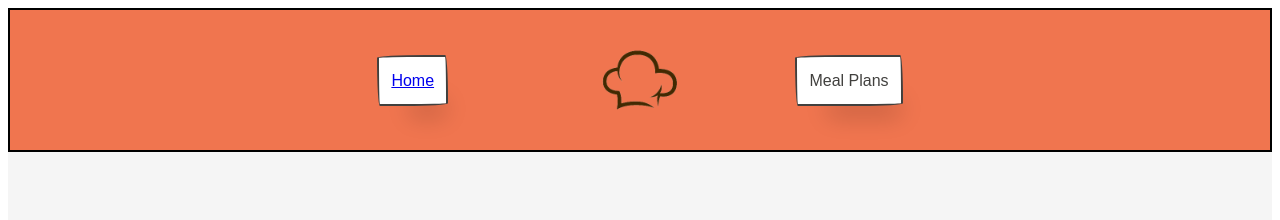
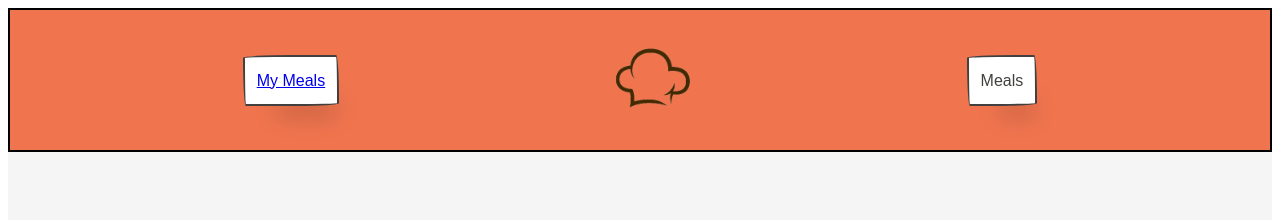
Before and after one commit to benji4genius/Meal-Planner-Web-App, a Vue app in the folder vue/: page /mealplans in a window 1280 px wide. Shown: the top 220 px of the page. Built offline with nearby package versions, Linux system fonts and the light colour scheme.

Commit message:
MS changed buttons around

```diff
--- a/vue/src/views/MealPlanView.vue
+++ b/vue/src/views/MealPlanView.vue
@@ -3,10 +3,18 @@
     <header>
       <nav>
         <p class="link" href="{name: home}">
-          <router-link v-bind:to="{ name: 'home' }">Home</router-link>
+          <router-link v-bind:to="{ name: 'mymeals' }">My Meals</router-link>
         </p>
-        <img class="logo" src="Chefs_Hat.png" />
-        <p class="link">Meal Plans</p>
+        <router-link to="/">
+          <!-- Logo with route link -->
+          <img class="logo" src="Chefs_Hat.png" />
+        </router-link>
+
+
+        <router-link to="/meals">
+          <p class="link">Meals</p>
+        </router-link>
+
       </nav>
     </header>
     <div id="main-content">
@@ -118,7 +126,7 @@ nav {
   width: 200px;
   height: auto;
   align-self: center;
-  position: absolute;
+  position: relative;
   margin-right: 1px;
   margin-left: 1px;
 }
--- a/vue/src/views/MealView.vue
+++ b/vue/src/views/MealView.vue
@@ -2,13 +2,18 @@
   <main>
     <header>
       <nav>
-        <p class="link" href="{name: home}"><router-link v-bind:to="{ name: 'home' }">Home</router-link></p>
+
+        <router-link to="/mealplans">
+        <p class="link">Meal Plan</p>
+        </router-link>
+        <!-- <p class="link" href="{name: home}"><router-link v-bind:to="{ name: 'home' }">Home</router-link></p> -->
 
         <!-- Route link for Home -->
         <router-link to="/">
           <!-- Logo with route link -->
           <img class="logo" src="Chefs_Hat.png" />
         </router-link>
+
 
 
         <router-link to="/mymeals">
```
